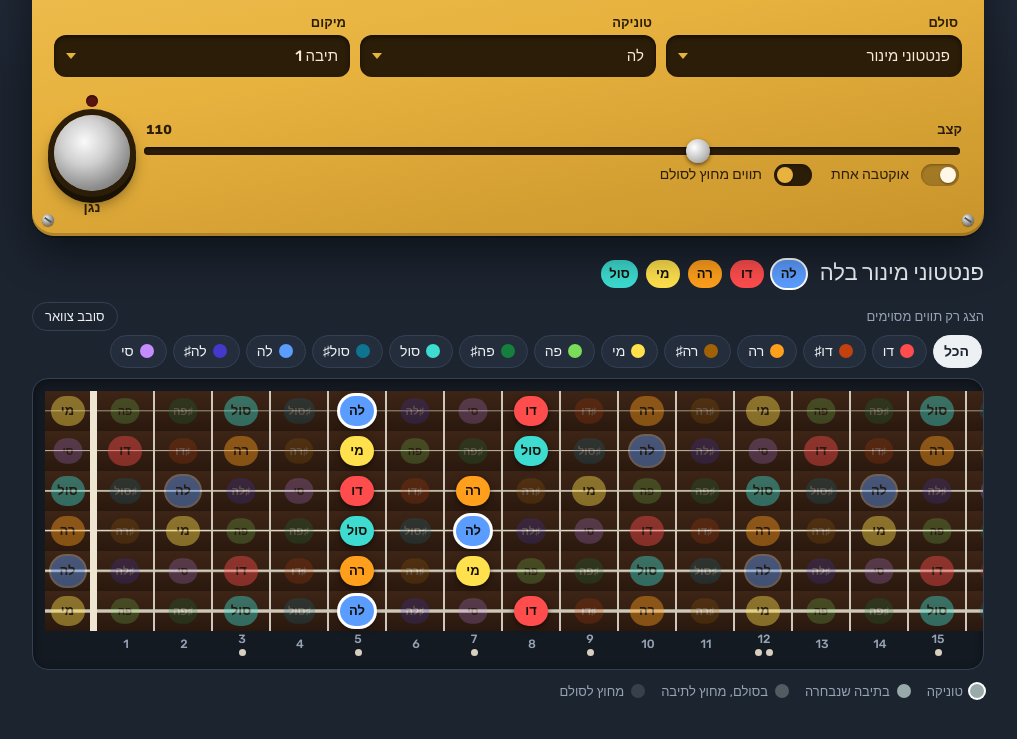
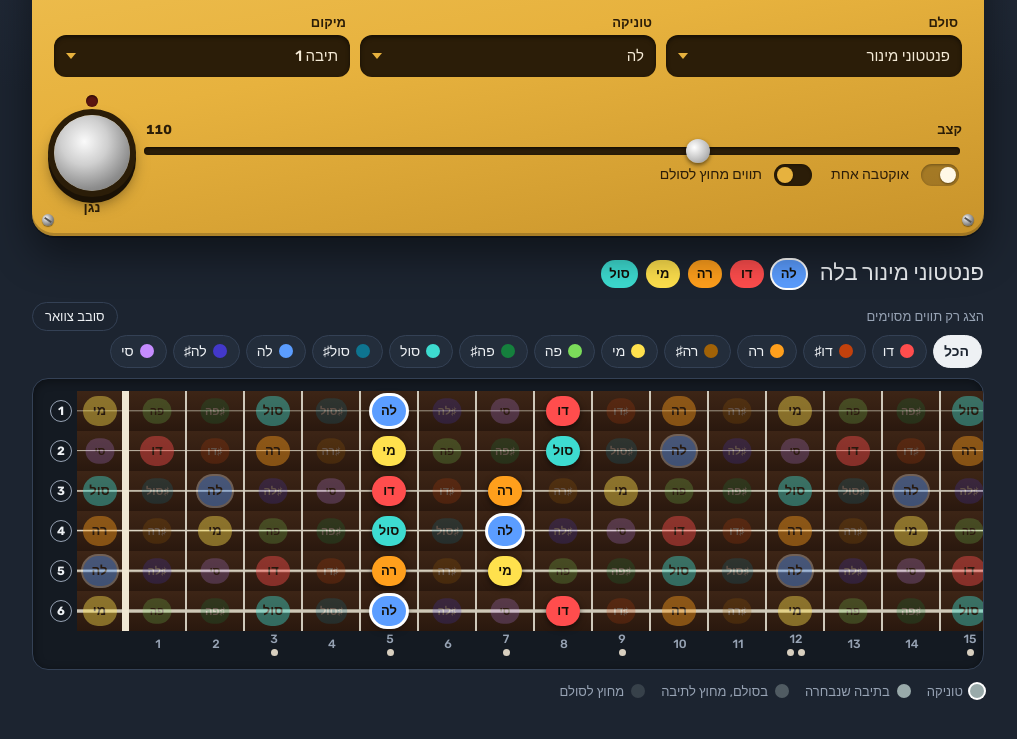
Before and after one commit to liorg2/guitar-neck, a plain HTML site: page index.html in a window 1280 px wide. Shown: the part 193-932 px from the top of the page, without its empty margins (132-1149 px from the left). Drawn offline with Linux system fonts and the light colour scheme.

Commit message:
Add string numbers 1-6

```diff
--- a/index.html
+++ b/index.html
@@ -119,6 +119,8 @@
   .note.ghost.root{box-shadow:0 0 0 2px #ffffffaa}
   .note.flash{opacity:1!important;transform:scale(1.25);box-shadow:0 0 0 4px #ffffffaa,0 0 18px #fff8}
 
+  .snum{display:flex;align-items:center;justify-content:center;position:relative;z-index:2}
+  .snum b{width:22px;height:22px;border-radius:50%;background:#141a22;border:1.5px solid var(--muted);color:var(--text);font-size:12px;font-weight:700;display:flex;align-items:center;justify-content:center}
   .lbl{display:flex;align-items:center;justify-content:center;flex-direction:column;gap:3px;font-size:12px;color:var(--muted);font-weight:500}
   .dots{display:flex;gap:4px}
   .dot{width:7px;height:7px;border-radius:50%;background:#d8cfbf}
@@ -289,13 +291,23 @@ function build(){
   neck.innerHTML = '';
   neck.className = 'neck ' + (state.vertical ? 'v' : 'h');
   if (state.vertical){
-    neck.style.gridTemplateRows = `46px repeat(${FRETS}, 44px)`;
+    neck.style.gridTemplateRows = `30px 46px repeat(${FRETS}, 44px)`;
     neck.style.gridTemplateColumns = '';
   } else {
-    neck.style.gridTemplateColumns = `52px repeat(${FRETS}, 58px)`;
+    neck.style.gridTemplateColumns = `32px 52px repeat(${FRETS}, 58px)`;
     neck.style.gridTemplateRows = 'repeat(6, 40px) 26px';
   }
   cells = OPEN.map(() => []);
+  // String numbers: 1 = high E (thinnest) ... 6 = low E (thickest)
+  for (let s = 0; s < 6; s++){
+    const n = document.createElement('div');
+    n.className = 'snum';
+    n.innerHTML = `<b>${6 - s}</b>`;
+    n.title = 'מיתר ' + (6 - s);
+    if (state.vertical){ n.style.gridRow = 1; n.style.gridColumn = s + 2; }
+    else { n.style.gridRow = 6 - s; n.style.gridColumn = 1; }
+    neck.appendChild(n);
+  }
   for (let f = 0; f <= FRETS; f++){
     // fret label + inlay dots
     const l = document.createElement('div');
@@ -303,16 +315,16 @@ function build(){
     let dots = '';
     if (MARKERS[f]) dots = '<div class="dots">' + '<i class="dot"></i>'.repeat(MARKERS[f]) + '</div>';
     l.innerHTML = (f === 0 ? '' : `<span>${f}</span>`) + dots;
-    if (state.vertical){ l.style.gridRow = f + 1; l.style.gridColumn = 1; }
-    else { l.style.gridRow = 7; l.style.gridColumn = f + 1; }
+    if (state.vertical){ l.style.gridRow = f + 2; l.style.gridColumn = 1; }
+    else { l.style.gridRow = 7; l.style.gridColumn = f + 2; }
     neck.appendChild(l);
 
     for (let s = 0; s < 6; s++){
       const c = document.createElement('div');
       c.className = 'cell' + (f === 0 ? ' f0' : '');
       c.style.setProperty('--t', THICK[s]);
-      if (state.vertical){ c.style.gridRow = f + 1; c.style.gridColumn = s + 2; }
-      else { c.style.gridRow = 6 - s; c.style.gridColumn = f + 1; }
+      if (state.vertical){ c.style.gridRow = f + 2; c.style.gridColumn = s + 2; }
+      else { c.style.gridRow = 6 - s; c.style.gridColumn = f + 2; }
       const n = document.createElement('div');
       n.className = 'note';
       c.appendChild(n);
```
